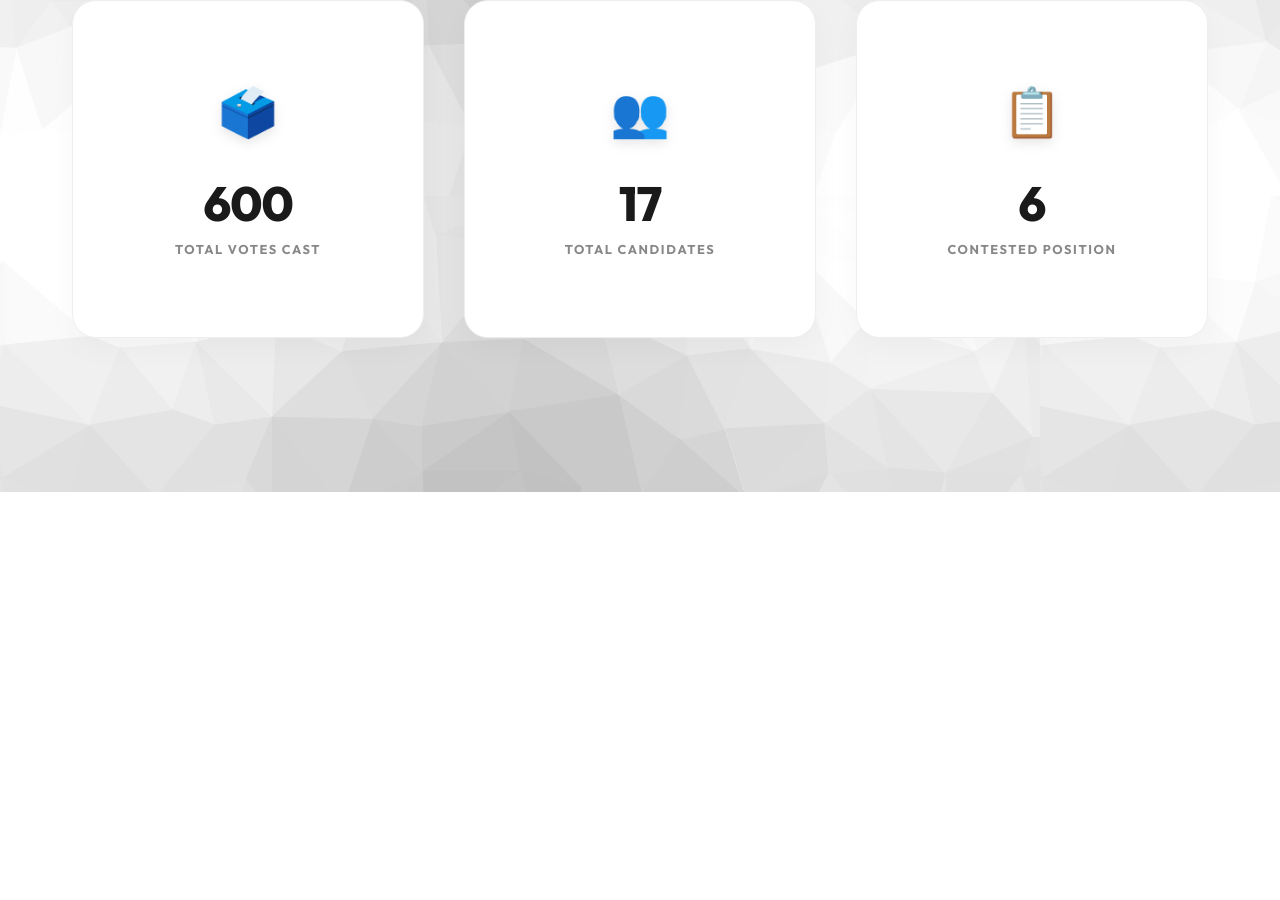
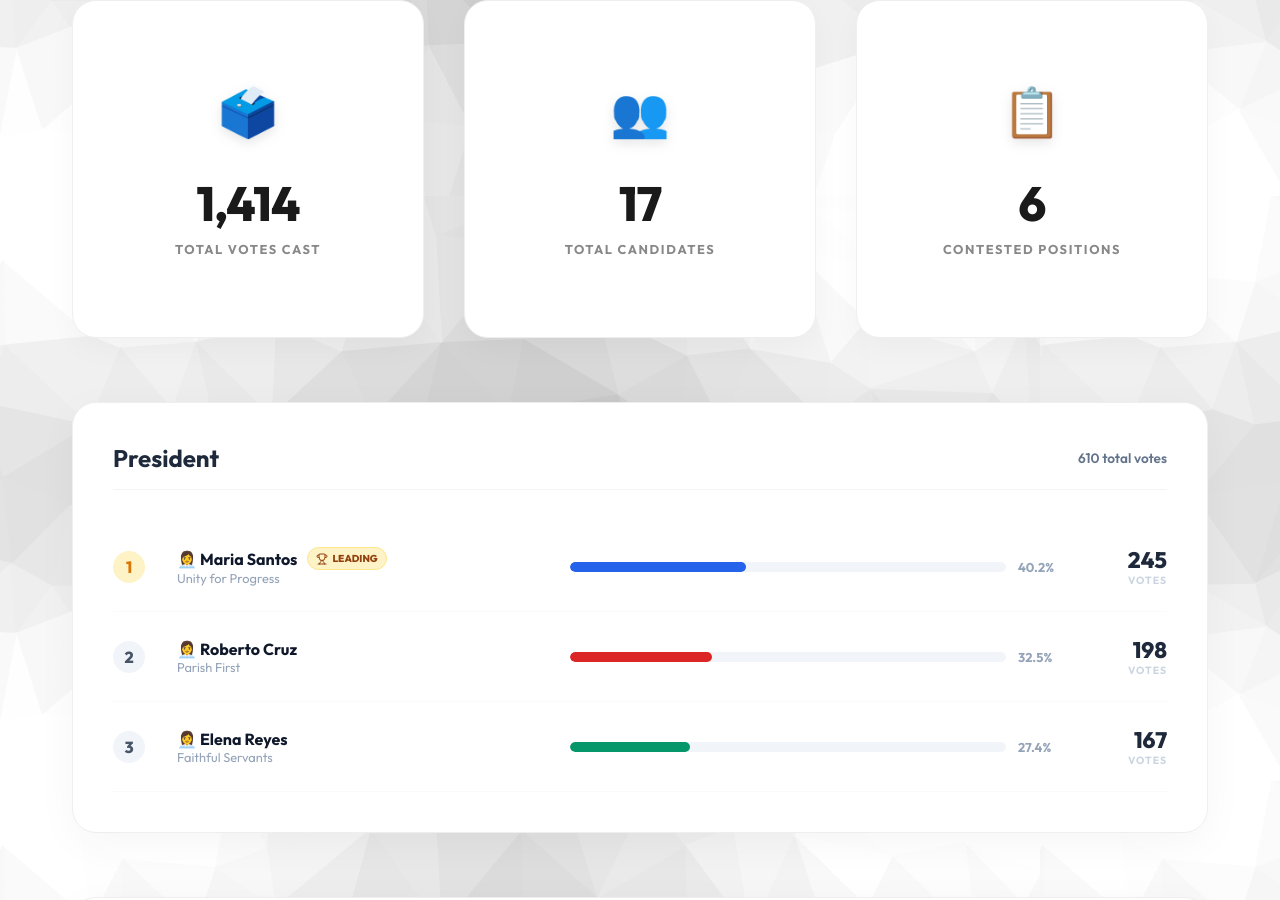
Before and after one commit to IKelly00/Naga-Parochial-Voting-System, a React (Vite) app in the folder frontend/: page /Naga-Parochial-Voting-System/results in a window 1280 px wide. Shown: the part 389-1289 px from the top of the page. Before the commit the page ends 881 px from the top, so only its background shows below. Built offline with nearby package versions, Linux system fonts and the light colour scheme.

Commit message:
Added Live Card Result for Any Position

```diff
--- a/frontend/src/App.jsx
+++ b/frontend/src/App.jsx
@@ -19,7 +19,7 @@ const App = () => {
   return (
     <Routes>
       {routes.map((route) => (
-        <Route key={route.id} path={route.path} element={route.element} />
+        <Route key={route.path} path={route.path} element={route.element} />
       ))}
     </Routes>
   );
--- a/frontend/src/Components/Result/Result.jsx
+++ /dev/null
@@ -1,50 +0,0 @@
-import React from "react";
-import s from "./Result.module.css";
-import { Link } from "react-router-dom";
-
-const Result = () => {
-  return (
-    <>
-      <div className={s.mainContainer}>
-        <div className={s.mainContent}>
-          <div className={s.topContent}>
-            <div className={s.live}>LIVE RESULTS</div>
-            <div className={s.heading}>
-              <span>📊</span>
-              <h1> Election Results</h1>
-            </div>
-            <p className={s.electionDesc}>
-              Naga Parochial Election {new Date().getFullYear()} — Real-time
-              vote tallying
-            </p>
-          </div>
-          <div className={s.cardContent}>
-            <div className={s.cards}>
-              <div className={s.cardsIcon}>🗳️</div>
-              <div className={s.votesCount}>
-                <h3 className={s.count}>600</h3>
-                <p>TOTAL VOTES CAST</p>
-              </div>
-            </div>
-            <div className={s.cards}>
-              <div className={s.cardsIcon}>👥</div>
-              <div className={s.votesCount}>
-                <h3 className={s.count}>17</h3>
-                <p>TOTAL CANDIDATES</p>
-              </div>
-            </div>
-            <div className={s.cards}>
-              <div className={s.cardsIcon}>📋</div>
-              <div className={s.votesCount}>
-                <h3 className={s.count}>6</h3>
-                <p>CONTESTED POSITION</p>
-              </div>
-            </div>
-          </div>
-        </div>
-      </div>
-    </>
-  );
-};
-
-export default Result;
--- a/frontend/src/Components/Header/Header.module.css
+++ b/frontend/src/Pages/LandingPage/Header/Header.module.css
@@ -63,7 +63,7 @@ header {
   composes: navBtn;
   background-color: transparent;
   color: var(--color);
-  animation-delay: 0.2s; /* Appears first */
+  animation-delay: 0.2s;
 }
 
 /* Modal Styling */
--- a/frontend/src/Components/Main/Main.jsx
+++ b/frontend/src/Pages/LandingPage/Main/Main.jsx
@@ -1,5 +1,5 @@
 import React from "react";
-import MyVideo from "../../assets/Videos/Video.mp4";
+import MyVideo from "../../../assets/Videos/Video.mp4";
 import s from "./Main.module.css";
 import { useNavigate } from "react-router-dom";
 import { ChevronUp } from "lucide-react";
--- a/frontend/src/Components/Main/Main.module.css
+++ b/frontend/src/Pages/LandingPage/Main/Main.module.css
@@ -41,7 +41,7 @@
   font-size: 0.9rem;
   font-weight: 600;
   color: #6b6b6b;
-  margin-top: 1.5rem;
+  /* margin-top: 1rem; */
   padding: 8px 24px;
   background-color: #fff1f1;
   border: 1px solid #ffcbcb;
--- /dev/null
+++ b/frontend/src/Pages/LandingPage/Result/Result.jsx
@@ -0,0 +1,198 @@
+import React from "react";
+import s from "./Result.module.css";
+import { Trophy } from "lucide-react";
+
+const Result = () => {
+  const electionData = [
+    {
+      position: "President",
+      totalVotes: 610,
+      candidates: [
+        {
+          id: 1,
+          name: "Maria Santos",
+          party: "Unity for Progress",
+          votes: 245,
+          color: "#2563eb",
+        },
+        {
+          id: 2,
+          name: "Roberto Cruz",
+          party: "Parish First",
+          votes: 198,
+          color: "#dc2626",
+        },
+        {
+          id: 3,
+          name: "Elena Reyes",
+          party: "Faithful Servants",
+          votes: 167,
+          color: "#059669",
+        },
+      ],
+    },
+    {
+      position: "Vice President",
+      totalVotes: 399,
+      candidates: [
+        {
+          id: 4,
+          name: "Jose Garcia",
+          party: "Unity for Progress",
+          votes: 210,
+          color: "#2563eb",
+        },
+        {
+          id: 5,
+          name: "Carmen Dela Rosa",
+          party: "Parish First",
+          votes: 189,
+          color: "#dc2626",
+        },
+      ],
+    },
+    {
+      position: "Secretary",
+      totalVotes: 405,
+      candidates: [
+        {
+          id: 6,
+          name: "Angela Villanueva",
+          party: "Faithful Servants",
+          votes: 230,
+          color: "#059669",
+        },
+        {
+          id: 7,
+          name: "Pedro Ramos",
+          party: "Unity for Progress",
+          votes: 175,
+          color: "#2563eb",
+        },
+      ],
+    },
+    {
+      position: "Auditor",
+      totalVotes: 393,
+      candidates: [
+        {
+          id: 10,
+          name: "Francisco Torres",
+          party: "Unity for Progress",
+          votes: 205,
+          color: "#2563eb",
+        },
+        {
+          id: 11,
+          name: "Isabella Navarro",
+          party: "Parish First",
+          votes: 188,
+          color: "#dc2626",
+        },
+      ],
+    },
+  ];
+
+  return (
+    <div className={s.mainContainer}>
+      <div className={s.mainContent}>
+        <div className={s.topContent}>
+          <div className={s.live}>LIVE RESULTS</div>
+          <div className={s.heading}>
+            <span>📊</span>
+            <h1> Election Results</h1>
+          </div>
+          <p className={s.electionDesc}>
+            Naga Parochial Election {new Date().getFullYear()} — Real-time vote
+            tallying
+          </p>
+        </div>
+
+        {/* Top Summary Cards */}
+        <div className={s.cardContent}>
+          <div className={s.cards}>
+            <div className={s.cardsIcon}>🗳️</div>
+            <div className={s.votesCount}>
+              <h3 className={s.count}>1,414</h3>
+              <p>TOTAL VOTES CAST</p>
+            </div>
+          </div>
+          <div className={s.cards}>
+            <div className={s.cardsIcon}>👥</div>
+            <div className={s.votesCount}>
+              <h3 className={s.count}>17</h3>
+              <p>TOTAL CANDIDATES</p>
+            </div>
+          </div>
+          <div className={s.cards}>
+            <div className={s.cardsIcon}>📋</div>
+            <div className={s.votesCount}>
+              <h3 className={s.count}>6</h3>
+              <p>CONTESTED POSITIONS</p>
+            </div>
+          </div>
+        </div>
+
+        {/* Dynamic Tally Sections */}
+        {electionData.map((section, idx) => (
+          <div key={idx} className={s.tallySection}>
+            <div className={s.tallyHeader}>
+              <h2>{section.position}</h2>
+              <span className={s.totalVotesBadge}>
+                {section.totalVotes} total votes
+              </span>
+            </div>
+
+            <div className={s.tallyList}>
+              {section.candidates.map((candidate, index) => {
+                const percentage = (
+                  (candidate.votes / section.totalVotes) *
+                  100
+                ).toFixed(1);
+                return (
+                  <div key={candidate.id} className={s.candidateRow}>
+                    <div className={s.rankBadge}>{index + 1}</div>
+
+                    <div className={s.candidateInfo}>
+                      <div className={s.nameRow}>
+                        <span className={s.candidateName}>
+                          👩‍💼 {candidate.name}
+                        </span>
+                        {index === 0 && (
+                          <span className={s.leadingBadge}>
+                            <Trophy size={12} /> LEADING
+                          </span>
+                        )}
+                      </div>
+                      <p className={s.partyName}>{candidate.party}</p>
+                    </div>
+
+                    <div className={s.progressWrapper}>
+                      <div className={s.progressBarBackground}>
+                        <div
+                          className={s.progressBarFill}
+                          style={{
+                            width: `${percentage}%`,
+                            backgroundColor: candidate.color,
+                          }}
+                        ></div>
+                      </div>
+                      <span className={s.percentText}>{percentage}%</span>
+                    </div>
+
+                    <div className={s.voteResult}>
+                      <span className={s.voteNum}>{candidate.votes}</span>
+                      <span className={s.voteLabel}>VOTES</span>
+                    </div>
+                  </div>
+                );
+              })}
+            </div>
+          </div>
+        ))}
+      </div>
+    </div>
+  );
+};
+
+export default Result;
--- a/frontend/src/Components/Result/Result.module.css
+++ b/frontend/src/Pages/LandingPage/Result/Result.module.css
@@ -65,7 +65,7 @@
 }
 
 .heading span {
-  font-size: clamp(2rem, 5vw, 3rem);
+  font-size: clamp(2rem, 5.5vw, 3rem);
 }
 
 .heading h1 {
@@ -208,3 +208,150 @@
     padding: 2rem 1rem;
   }
 }
+
+/* --- Tally Board Styles --- */
+
+.tallySection {
+  background: white;
+  margin: 2rem;
+  padding: 2.5rem;
+  border-radius: 24px;
+  border: 1px solid #eee;
+  box-shadow: 0 10px 40px rgba(0, 0, 0, 0.04);
+  animation: fadeIn 1s ease forwards;
+  animation-delay: 0.7s;
+  opacity: 0;
+}
+
+.tallyHeader {
+  display: flex;
+  justify-content: space-between;
+  align-items: center;
+  margin-bottom: 2rem;
+  border-bottom: 1px solid #f5f5f5;
+  padding-bottom: 1rem;
+}
+
+.tallyHeader h2 {
+  font-size: 1.5rem;
+  color: #1e293b;
+  font-weight: 700;
+}
+
+.totalVotesBadge {
+  font-size: 0.85rem;
+  color: #64748b;
+  font-weight: 600;
+}
+
+.candidateRow {
+  display: grid;
+  grid-template-columns: 40px 1.5fr 2fr 80px;
+  align-items: center;
+  gap: 1.5rem;
+  padding: 1.5rem 0;
+  border-bottom: 1px solid #fafafa;
+}
+
+.rankBadge {
+  width: 32px;
+  height: 32px;
+  background: #f1f5f9;
+  border-radius: 50%;
+  display: flex;
+  align-items: center;
+  justify-content: center;
+  font-weight: 800;
+  color: #475569;
+}
+
+.candidateRow:first-child .rankBadge {
+  background: #fef3c7;
+  color: #d97706;
+}
+
+.nameRow {
+  display: flex;
+  align-items: center;
+  gap: 10px;
+}
+
+.candidateName {
+  font-weight: 700;
+  color: #0f172a;
+}
+
+.leadingBadge {
+  background: #fef3c7;
+  color: #92400e;
+  font-size: 10px;
+  font-weight: 800;
+  padding: 4px 8px;
+  border-radius: 50px;
+  display: flex;
+  align-items: center;
+  gap: 4px;
+  border: 1px solid #fde68a;
+}
+
+.partyName {
+  font-size: 0.8rem;
+  color: #94a3b8;
+  margin: 0;
+}
+
+.progressWrapper {
+  display: flex;
+  align-items: center;
+  gap: 12px;
+}
+
+.progressBarBackground {
+  flex: 1;
+  height: 10px;
+  background: #f1f5f9;
+  border-radius: 10px;
+  overflow: hidden;
+}
+
+.progressBarFill {
+  height: 100%;
+  border-radius: 10px;
+  transition: width 1.5s cubic-bezier(0.1, 0.5, 0.1, 1); /* Animate the bar growing */
+}
+
+.percentText {
+  font-size: 0.8rem;
+  font-weight: 700;
+  color: #94a3b8;
+  min-width: 45px;
+}
+
+.voteResult {
+  text-align: right;
+  display: flex;
+  flex-direction: column;
+}
+
+.voteNum {
+  font-size: 1.4rem;
+  font-weight: 800;
+  color: #1e293b;
+}
+
+.voteLabel {
+  font-size: 0.65rem;
+  font-weight: 700;
+  color: #cbd5e1;
+  letter-spacing: 1px;
+}
+
+/* Responsive Tally */
+@media (max-width: 768px) {
+  .candidateRow {
+    grid-template-columns: 40px 1fr 1fr;
+  }
+  .voteResult {
+    display: none;
+  } /* Hide vote count on small mobile to save space */
+}
--- a/frontend/src/Pages/UserDashboard/UserDashboard.jsx
+++ b/frontend/src/Pages/UserDashboard/UserDashboard.jsx
@@ -1,13 +1,11 @@
 import React from "react";
 import s from "./UserDashboard.module.css";
-import Button from "../../Components/Buttons/Button";
 
 const Dashboard = () => {
   return (
     <>
-      <div className="dashboard">
+      <div className={s.dashboard}>
         <h1>Dashboard</h1>
-        <Button text="Login" />
       </div>
     </>
   );
--- a/frontend/vite.config.js
+++ b/frontend/vite.config.js
@@ -4,5 +4,5 @@ import react from "@vitejs/plugin-react";
 // https://vite.dev/config/
 export default defineConfig({
   plugins: [react()],
-  base: "Naga-Parochial-Voting-System",
+  base: "/Naga-Parochial-Voting-System/",
 });
```
Also changed, not shown: frontend/src/Pages/LandingPage/Header/Header.jsx (renamed from frontend/src/Components/Header/Header.jsx, +4 -3 lines), frontend/src/Routes/routes.jsx (+5 -8 lines).
